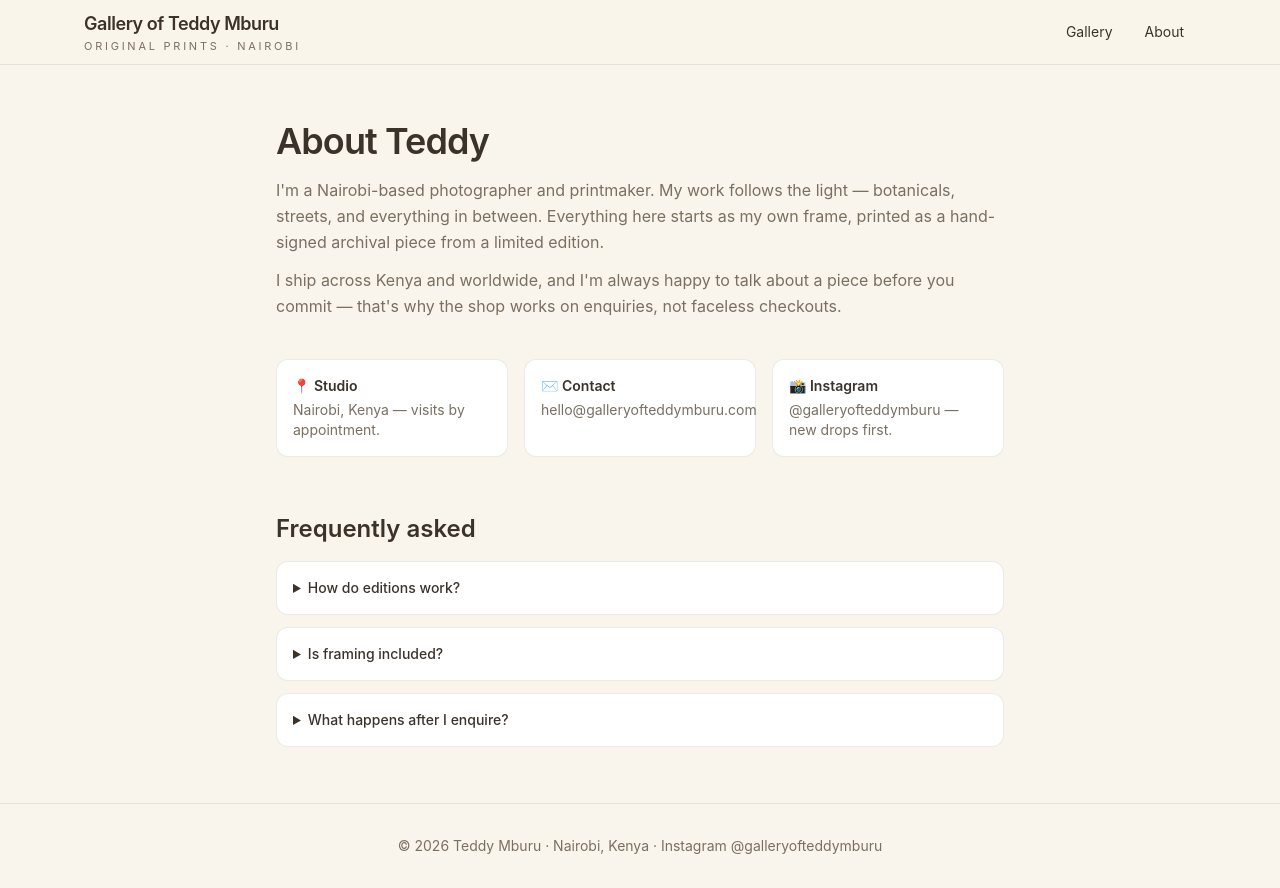
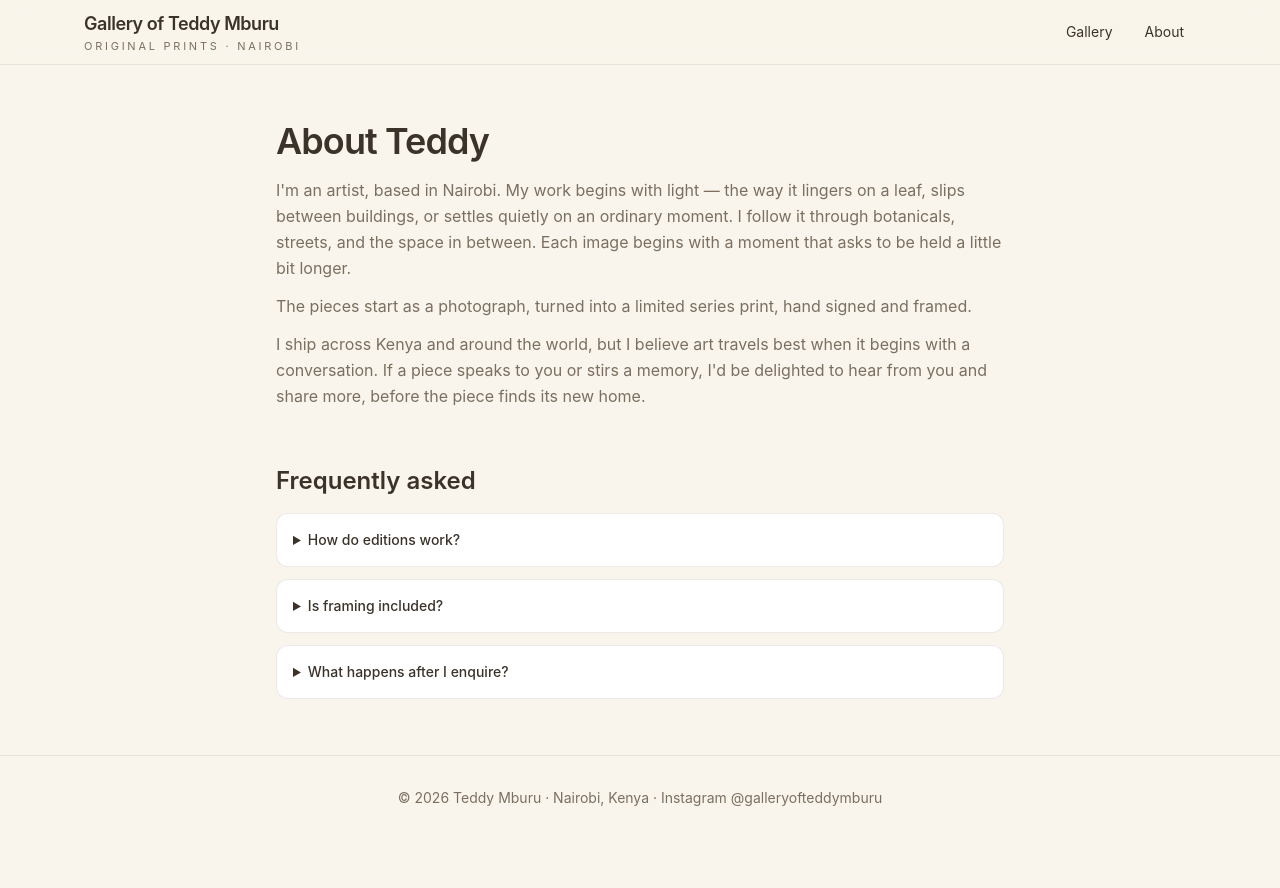
Before and after one commit to GoTM13/gallery-of-teddy-mburu, a Next.js app: page /about in a window 1280 px wide. After the commit the page ends 840 px from the top, so only its background shows below. Built offline with nearby package versions, Linux system fonts and the light colour scheme.

Commit message:
Update 1: wall scenes, frame sizing, about copy (update)

```diff
--- a/app/about/page.tsx
+++ b/app/about/page.tsx
@@ -7,28 +7,19 @@ export default function About() {
     <main className="max-w-3xl mx-auto px-5 py-14">
       <h1 className="text-4xl font-semibold tracking-tight">About Teddy</h1>
       <p className="mt-4 leading-relaxed text-soft">
-        I'm a Nairobi-based photographer and printmaker. My work follows the light — botanicals,
-        streets, and everything in between. Everything here starts as my own frame, printed as a
-        hand-signed archival piece from a limited edition.
+        I'm an artist, based in Nairobi. My work begins with light — the way it lingers on a leaf,
+        slips between buildings, or settles quietly on an ordinary moment. I follow it through
+        botanicals, streets, and the space in between. Each image begins with a moment that asks to
+        be held a little bit longer.
       </p>
       <p className="mt-3 leading-relaxed text-soft">
-        I ship across Kenya and worldwide, and I'm always happy to talk about a piece before you
-        commit — that's why the shop works on enquiries, not faceless checkouts.
+        The pieces start as a photograph, turned into a limited series print, hand signed and framed.
       </p>
-      <div className="mt-10 grid sm:grid-cols-3 gap-4 text-sm">
-        <div className="border border-ink/10 rounded-xl p-4 bg-white">
-          <div className="font-semibold">📍 Studio</div>
-          <p className="mt-1 text-soft">Nairobi, Kenya — visits by appointment.</p>
-        </div>
-        <div className="border border-ink/10 rounded-xl p-4 bg-white">
-          <div className="font-semibold">✉️ Contact</div>
-          <p className="mt-1 text-soft">hello@galleryofteddymburu.com</p>
-        </div>
-        <div className="border border-ink/10 rounded-xl p-4 bg-white">
-          <div className="font-semibold">📸 Instagram</div>
-          <p className="mt-1 text-soft">@galleryofteddymburu — new drops first.</p>
-        </div>
-      </div>
+      <p className="mt-3 leading-relaxed text-soft">
+        I ship across Kenya and around the world, but I believe art travels best when it begins with
+        a conversation. If a piece speaks to you or stirs a memory, I'd be delighted to hear from you
+        and share more, before the piece finds its new home.
+      </p>
       <h2 className="mt-14 text-2xl font-semibold">Frequently asked</h2>
       <div className="mt-4 space-y-3 text-sm">
         <details className="border border-ink/10 rounded-xl bg-white p-4">
@@ -41,7 +32,7 @@ export default function About() {
         </details>
         <details className="border border-ink/10 rounded-xl bg-white p-4">
           <summary className="font-medium cursor-pointer">What happens after I enquire?</summary>
-          <p className="mt-2 text-soft">After you enquire, we'll sort out delivery and everything else personally.</p>
+          <p className="mt-2 text-soft">After you enquire, we'll reach out to confirm details and plan on delivery.</p>
         </details>
       </div>
     </main>
```
